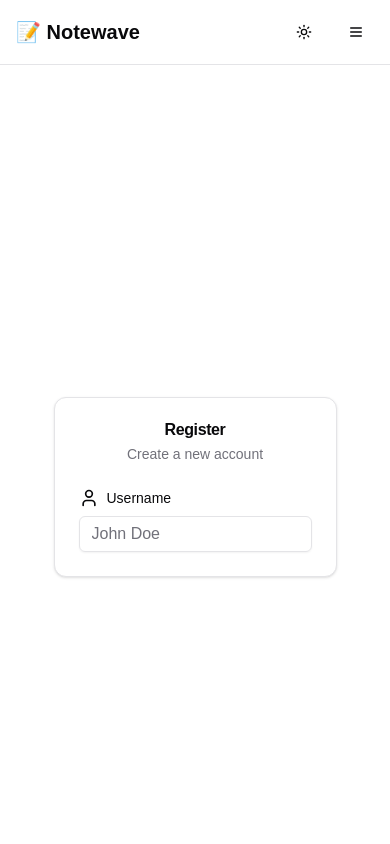
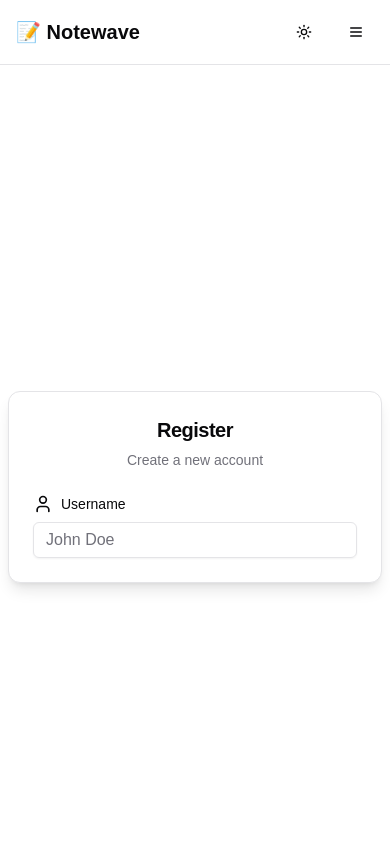
Before and after one commit to Babban33/notewave, a Next.js app: page /register in a window 390 px wide. Shown: the top 844 px of the page. Built offline with nearby package versions, Linux system fonts and the light colour scheme.

Commit message:
improved width

```diff
--- a/app/(auth-pages)/register/page.tsx
+++ b/app/(auth-pages)/register/page.tsx
@@ -57,10 +57,10 @@ export default function RegisterPage(){
     };
 
     return(
-        <div className="flex items-center justify-center min-h-screen">
-            <Card>
+        <div className="flex items-center justify-center min-h-screen px-2 md:px-0">
+            <Card className="w-full max-w-lg shadow-lg">
                 <CardHeader className="text-center">
-                    <CardTitle>Register</CardTitle>
+                    <CardTitle className="text-xl font-semibold">Register</CardTitle>
                     <CardDescription>Create a new account</CardDescription>
                 </CardHeader>
                 <CardContent>
@@ -76,7 +76,7 @@ export default function RegisterPage(){
                                                 Username
                                             </div></FormLabel>
                                         <FormControl>
-                                            <Input placeholder="John Doe" {...field}/>
+                                            <Input placeholder="John Doe" {...field} autoComplete="name"/>
                                         </FormControl>
                                     </FormItem>
                                 )}
```
